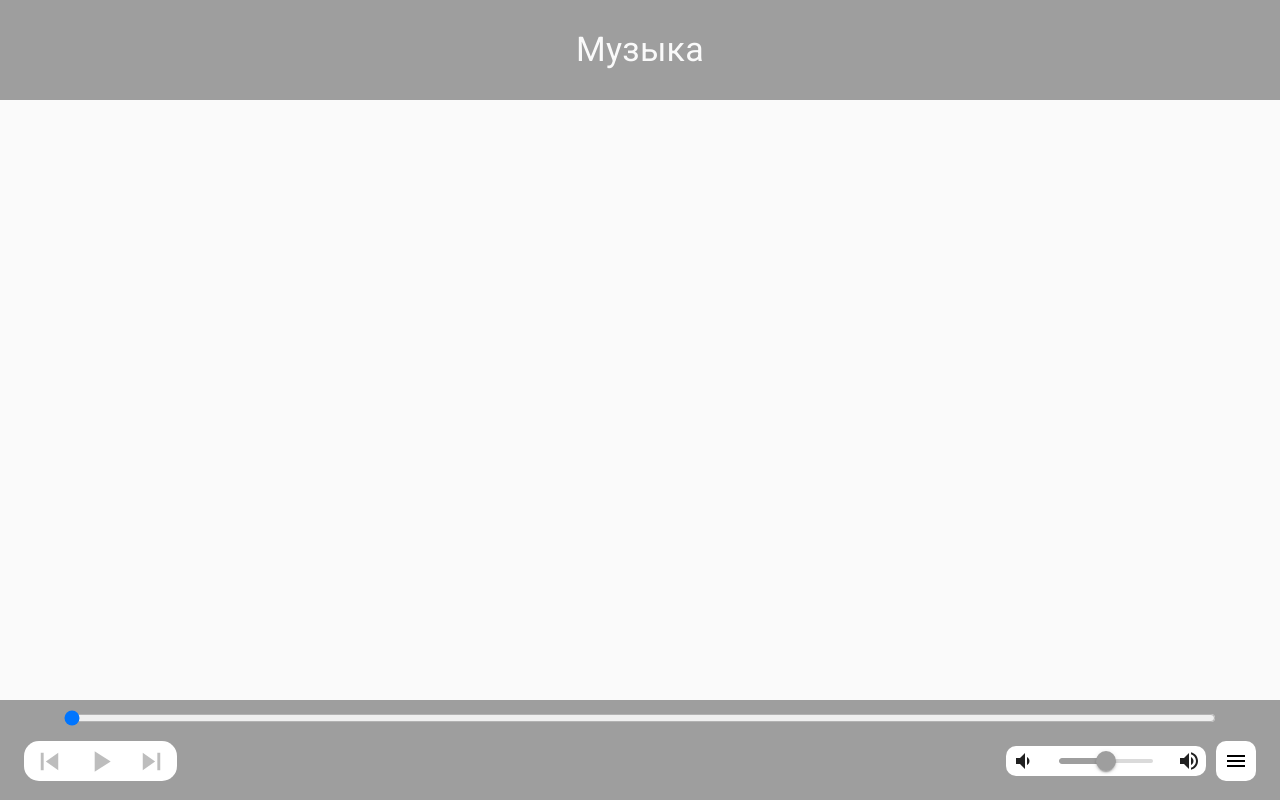
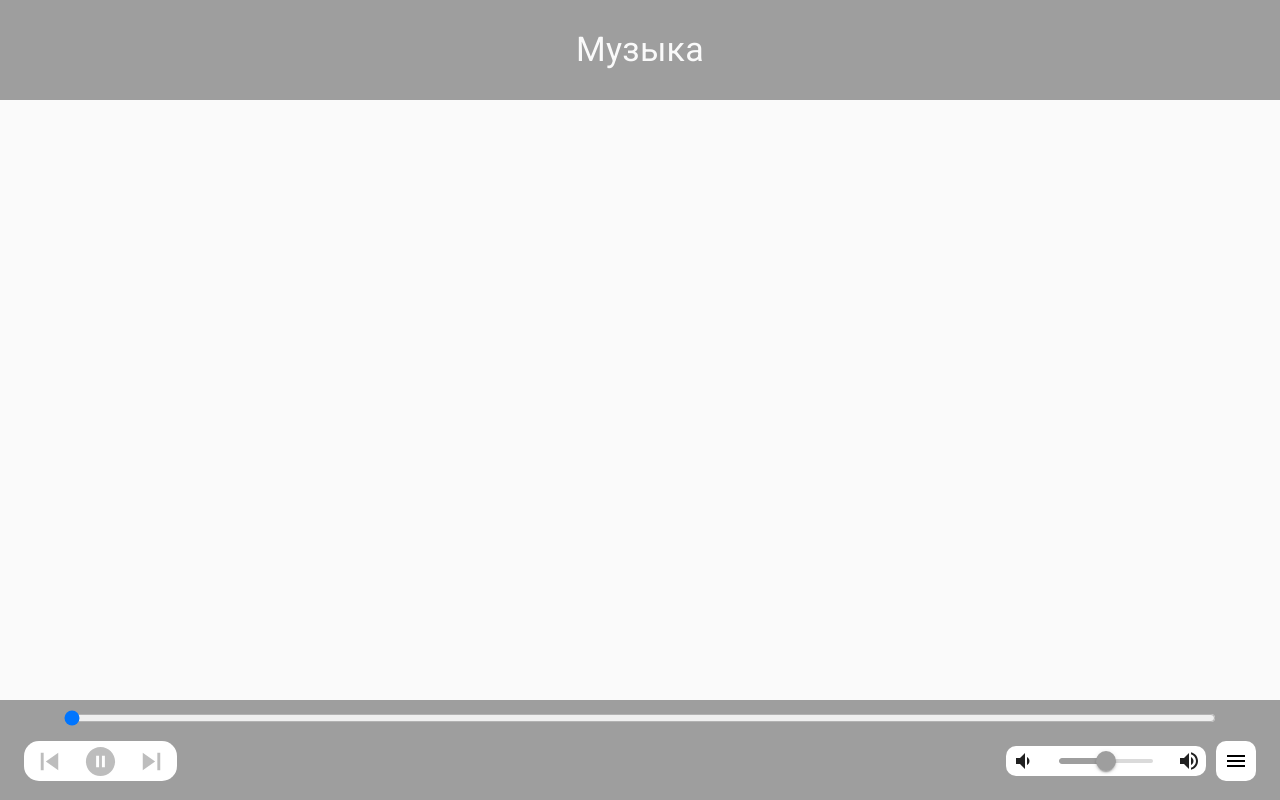
Before and after one commit to AlekseiPronin313/music-player-react, a React (Create React App) app: page / in a window 1280 px wide. Built offline with nearby package versions, Linux system fonts and the light colour scheme.

Commit message:
error correction

```diff
--- a/src/components/Footer/AudioPlayers/AudioPlayers.js
+++ b/src/components/Footer/AudioPlayers/AudioPlayers.js
@@ -14,12 +14,14 @@ function AudioPlayers ({ openPlaylist, musicPlay, playing, setAudioRef, context}
 
     const track = musicPlay.fileUrl
 
+
     const audioPlayer = useRef();
     const progressBar = useRef();
     const animationRef = useRef();
     const dispatch = useDispatch()
 
     useEffect(() => {
+        setIsPlaying(true)
         const seconds = Math.floor(audioPlayer.current.duration);
         setDuration(seconds);
         progressBar.current.max = seconds;
@@ -27,17 +29,19 @@ function AudioPlayers ({ openPlaylist, musicPlay, playing, setAudioRef, context}
 
     useEffect(() => {
         if (track) {
-            setIsPlaying(true)
+            setIsPlaying(false)
             audioPlayer.current.play()
+            animationRef.current = requestAnimationFrame(whilePlaying)
             setAudioRef(audioPlayer)
-            animationRef.current = requestAnimationFrame(whilePlaying)
         }
     },[track])
 
     const clickNextTrack = () => {
         dispatch(nextTrack(musicPlay.id))
-        setIsPlaying(true)
-        audioPlayer.current.play()
+        if (isPlaying === true) {
+            audioPlayer.current.play()
+        }
+        setIsPlaying(false)
     }
 
     const handleVolume = (value) => {
@@ -48,7 +52,6 @@ function AudioPlayers ({ openPlaylist, musicPlay, playing, setAudioRef, context}
     const togglePlayPause = () => {
         setIsPlaying(!isPlaying);
         if (!isPlaying) {
-            setIsPlaying(true)
             context.resume()
             audioPlayer.current.play();
             animationRef.current = requestAnimationFrame(whilePlaying)
--- a/src/components/VisualizationOfSound/VisualizationOfSound.js
+++ b/src/components/VisualizationOfSound/VisualizationOfSound.js
@@ -10,14 +10,15 @@ const VisualizationOfSound = ({audioRef, setContext}) => {
 
         const audio = audioRef.current
         const canvas = canvasRef.current
+
         const analyser = context.createAnalyser()
         const ctx = canvas.getContext("2d")
+        let audioSrc = context.createMediaElementSource(audio)
         audio.crossOrigin = "anonymous"
-        let audioSrc = context.createMediaElementSource(audio)
         audioSrc.connect(analyser)
         audioSrc.connect(context.destination)
         analyser.connect(context.destination)
-        //config canvas
+
         canvas.width = window.innerWidth
         canvas.height = window.innerHeight
         analyser.fftSize = 256;
```
